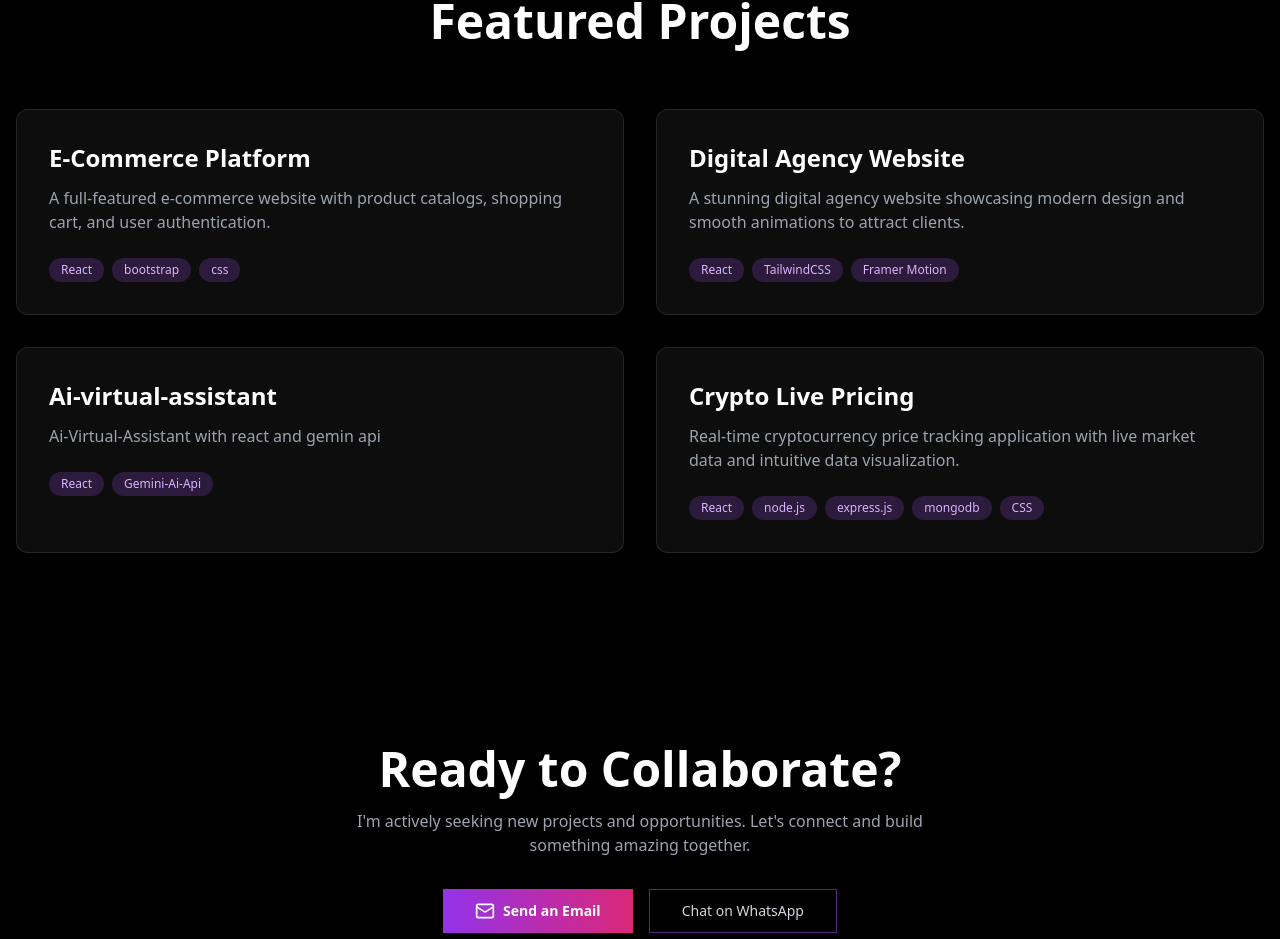
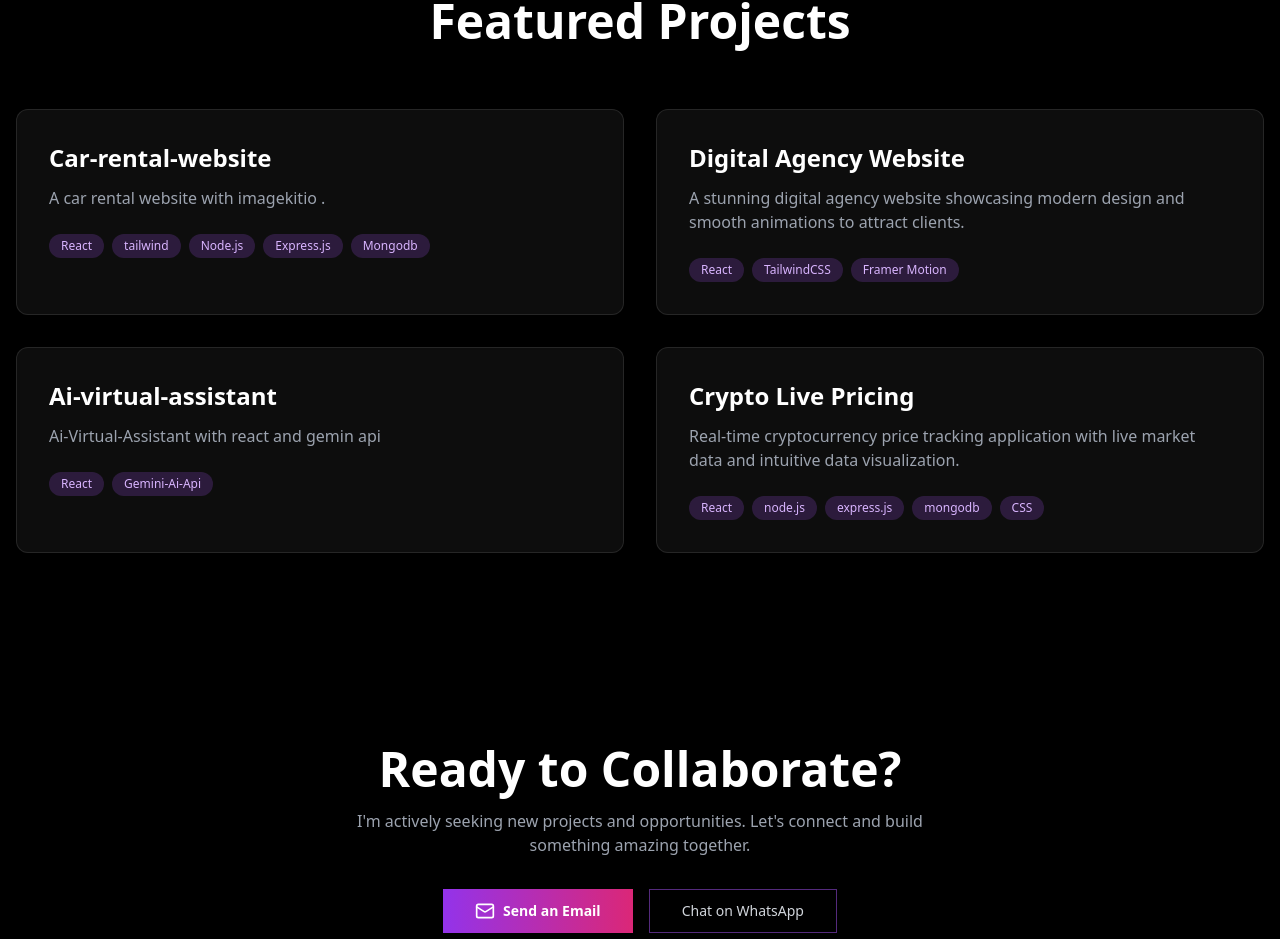
Before and after one commit to nitin12345555/My-portfolio, a React (Vite) app: page / in a window 1280 px wide. Shown: the part 1747-2686 px from the top of the page. Built offline with nearby package versions, Linux system fonts and the light colour scheme.

Commit message:
Update App.jsx

```diff
--- a/src/App.jsx
+++ b/src/App.jsx
@@ -21,10 +21,10 @@ function App() {
 
   const projects = [
     {
-      title: "E-Commerce Platform",
-      description: "A full-featured e-commerce website with product catalogs, shopping cart, and user authentication.",
-      link: "https://e-commerce-website-woad-ten.vercel.app/",
-      tech: ["React", "bootstrap", "css"],
+      title: "Car-rental-website",
+      description: "A car rental website with imagekitio .",
+      link: "https://car-rental-sable-chi.vercel.app/",
+      tech: ["React" , "tailwind", "Node.js" ,"Express.js", "Mongodb"],
     },
     {
       title: "Digital Agency Website",
```
